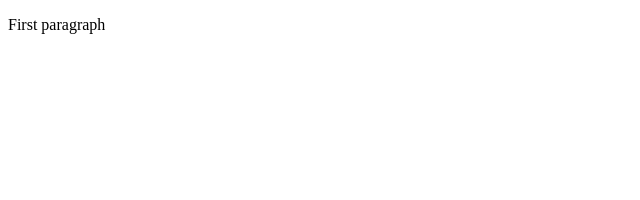
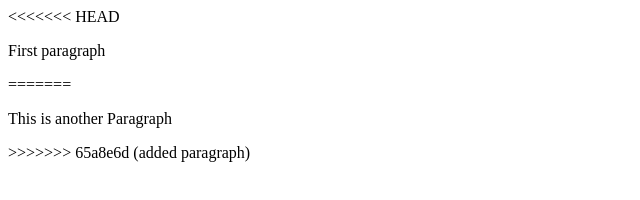
Before and after one commit to HorrocksVAC/tut-01, a plain HTML site: page index.html in a window 1280 px wide. Shown: the whole page, without its empty margins (0-640 px from the left). Drawn offline with Linux system fonts and the light colour scheme.

Commit message:
added paragraph

```diff
--- a/index.html
+++ b/index.html
@@ -4,7 +4,11 @@
         <title>Page Title</title>
     </head>
     <body>
+<<<<<<< HEAD
          <p>First paragraph</p>
      </body>
+=======
+        <p>This is another Paragraph<p>
+>>>>>>> 65a8e6d (added paragraph)
     </body>
 </html>
```
